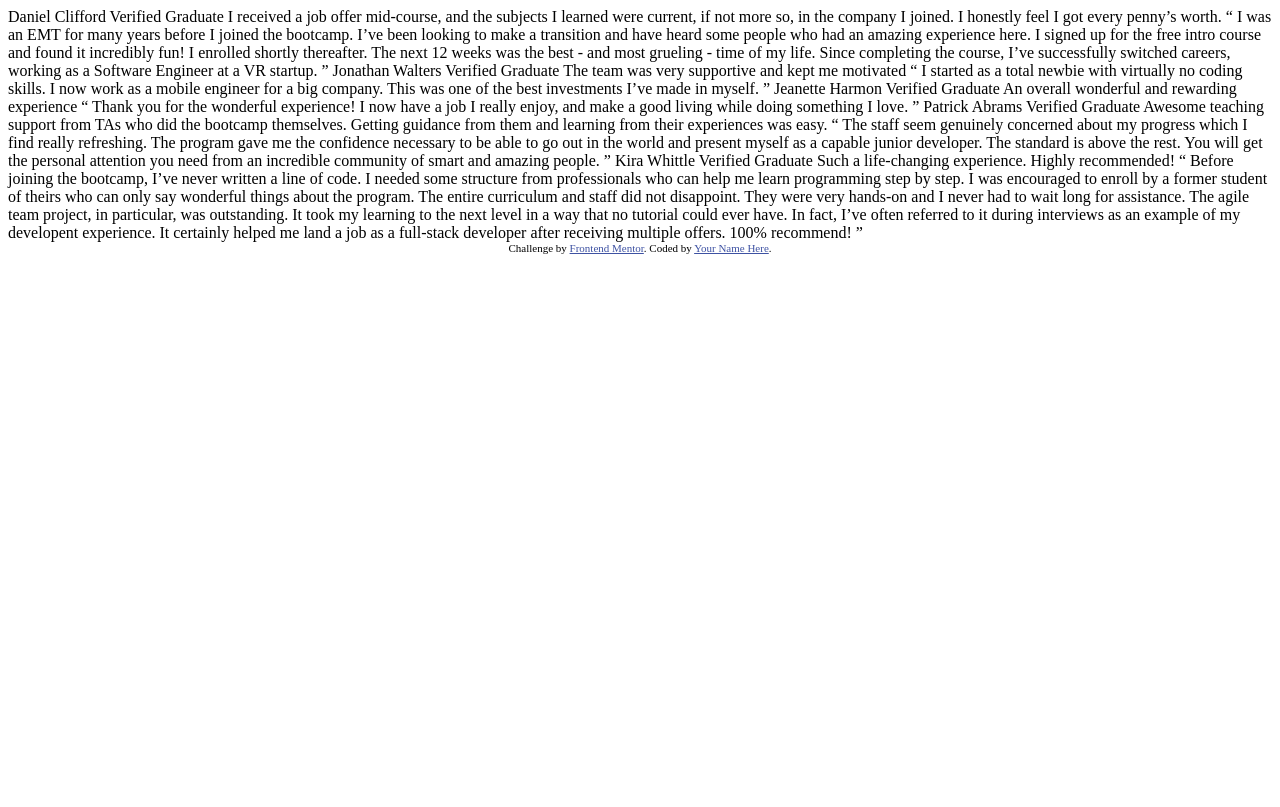
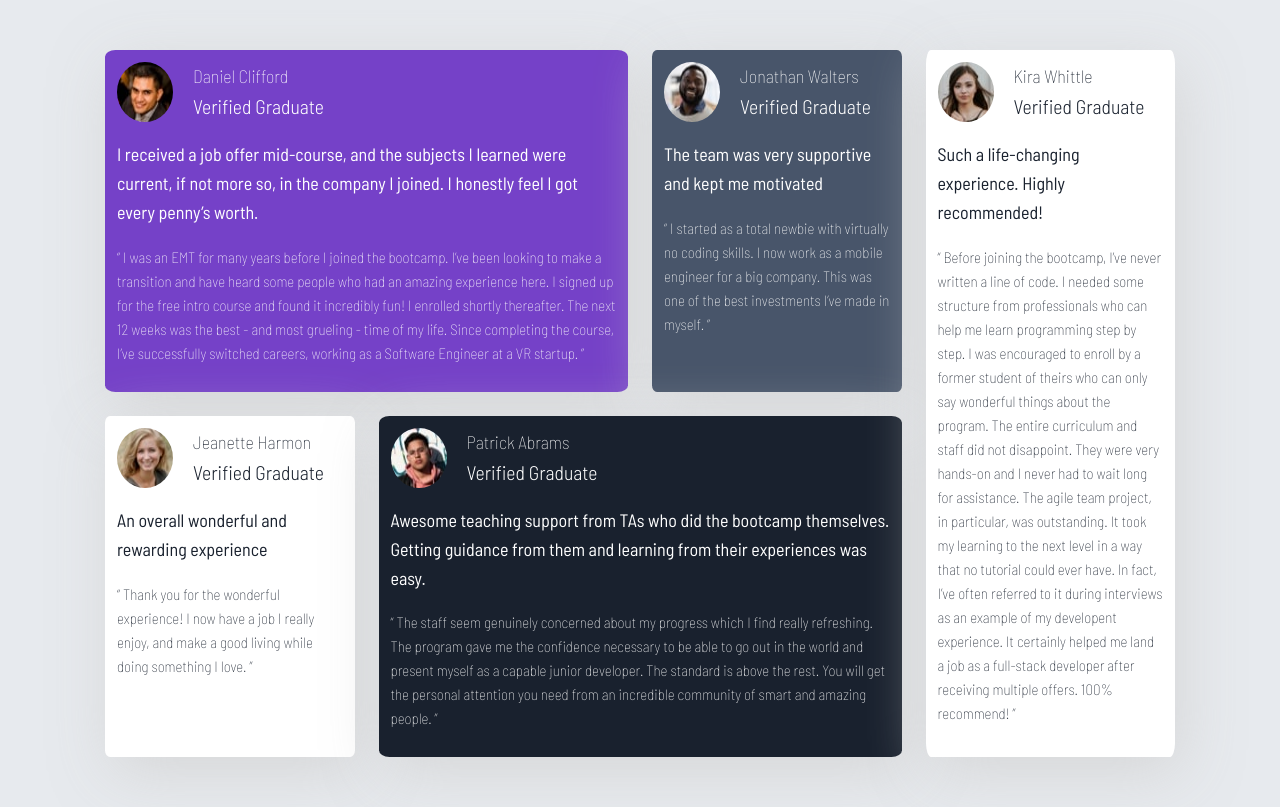
Before and after one commit to Aleji0309/proyectaTestimonialGridSection, a plain HTML site: page index.html in a window 1280 px wide. Drawn offline with Linux system fonts and the light colour scheme.

Commit message:
Sytles Finished

```diff
--- a/index.html
+++ b/index.html
@@ -1,64 +1,144 @@
 <!DOCTYPE html>
 <html lang="en">
+
 <head>
   <meta charset="UTF-8">
-  <meta name="viewport" content="width=device-width, initial-scale=1.0"> <!-- displays site properly based on user's device -->
+  <meta name="viewport" content="width=device-width, initial-scale=1.0">
+  <!-- displays site properly based on user's device -->
 
   <link rel="icon" type="image/png" sizes="32x32" href="./images/favicon-32x32.png">
 
-  <title>Frontend Mentor | [Challenge Name Here]</title>
+  <title>Frontend Mentor Testimonial Section</title>
 
-  <!-- Feel free to remove these styles or customise in your own stylesheet 👍 -->
-  <style>
-    .attribution { font-size: 11px; text-align: center; }
-    .attribution a { color: hsl(228, 45%, 44%); }
-  </style>
+  <link rel="stylesheet" href="./styles/normalize.css">
+  <link rel="stylesheet" href="./styles/style.css">
+
+  <link rel="preconnect" href="https://fonts.googleapis.com">
+  <link rel="preconnect" href="https://fonts.gstatic.com" crossorigin>
+  <link
+    href="https://fonts.googleapis.com/css2?family=Barlow+Semi+Condensed:ital,wght@0,100;0,200;0,300;0,400;0,500;0,600;0,700;0,800;0,900;1,100;1,200;1,300;1,400;1,500;1,600;1,700;1,800;1,900&display=swap"
+    rel="stylesheet">
+
 </head>
+
 <body>
-  Daniel Clifford
-  Verified Graduate
 
-  I received a job offer mid-course, and the subjects I learned were current, if not more so,
+  <section class="main">
+    <div class="testimonial-grid">
+
+      <div class="testimonial-card purple-card">
+        <div class="testimonial-content">
+          <img src="/images/image-daniel.jpg" alt="Pofile">
+          <div class="personal-info">
+            <h3 class="name"> Daniel Clifford</h3>
+            <h4 class="position">Verified Graduate</h4>
+          </div>
+        </div>
+
+        <div class="testimonial-description">
+          <p class="testimonial-text">I received a job offer mid-course, and the subjects I learned were current, if not
+            more so,
             in the company I joined. I honestly feel I got every penny’s worth.
+          </p>
 
+          <p class="testimonial-quote">
             “ I was an EMT for many years before I joined the bootcamp. I’ve been looking to make a
             transition and have heard some people who had an amazing experience here. I signed up
             for the free intro course and found it incredibly fun! I enrolled shortly thereafter.
             The next 12 weeks was the best - and most grueling - time of my life. Since completing
             the course, I’ve successfully switched careers, working as a Software Engineer at a VR startup. ”
+          </p>
+        </div>
+      </div>
 
-  Jonathan Walters
-  Verified Graduate
 
-  The team was very supportive and kept me motivated
+      <div class="testimonial-card grey-card">
 
+        <div class="testimonial-content">
+          <img src="/images/image-jonathan.jpg" alt="Pofile">
+          <div class="personal-info">
+            <h3 class="name"> Jonathan Walters</h3>
+            <h4 class="position">Verified Graduate</h4>
+          </div>
+
+        </div>
+
+        <div class="testimonial-description">
+          <p class="testimonial-text"> The team was very supportive and kept me motivated
+          </p>
+
+          <p class="testimonial-quote">
             “ I started as a total newbie with virtually no coding skills. I now work as a mobile engineer
             for a big company. This was one of the best investments I’ve made in myself. ”
+          </p>
+        </div>
+      </div>
 
-  Jeanette Harmon
-  Verified Graduate
+      <div class="testimonial-card white-card">
 
-  An overall wonderful and rewarding experience
+        <div class="testimonial-content">
+          <img src="/images/image-jeanette.jpg" alt="Pofile">
 
+          <div class="personal-info">
+            <h3 class="name"> Jeanette Harmon</h3>
+            <h4 class="position">Verified Graduate</h4>
+
+          </div>
+        </div>
+
+        <div class="testimonial-description">
+          <p class="testimonial-text"> An overall wonderful and rewarding experience
+          </p>
+
+          <p class="testimonial-quote">
             “ Thank you for the wonderful experience! I now have a job I really enjoy, and make a good living
             while doing something I love. ”
+          </p>
+        </div>
+      </div>
 
-  Patrick Abrams
-  Verified Graduate
+      <div class="testimonial-card dark-blue-card">
+        <div class="testimonial-content">
+          <img src="/images/image-patrick.jpg" alt="Pofile">
+          <div class="personal-info">
+            <h3 class="name"> Patrick Abrams</h3>
+            <h4 class="position">Verified Graduate</h4>
+          </div>
+        </div>
 
-  Awesome teaching support from TAs who did the bootcamp themselves. Getting guidance from them and
+        <div class="testimonial-description">
+          <p class="testimonial-text"> Awesome teaching support from TAs who did the bootcamp themselves. Getting
+            guidance from them and
             learning from their experiences was easy.
+          </p>
+
+          <p class="testimonial-quote">
 
             “ The staff seem genuinely concerned about my progress which I find really refreshing. The program
             gave me the confidence necessary to be able to go out in the world and present myself as a capable
             junior developer. The standard is above the rest. You will get the personal attention you need from
             an incredible community of smart and amazing people. ”
+          </p>
+        </div>
+      </div>
 
-  Kira Whittle
-  Verified Graduate
+      <div class="testimonial-card white-card">
 
-  Such a life-changing experience. Highly recommended!
+        <div class="testimonial-content">
+          <img src="/images/image-kira.jpg" alt="Pofile">
+          <div class="personal-info">
+            <h3 class="name"> Kira Whittle</h3>
+            <h4 class="position">Verified Graduate</h4>
 
+          </div>
+        </div>
+
+        <div class="testimonial-description">
+          <p class="testimonial-text"> Such a life-changing experience. Highly recommended!
+
+          </p>
+
+          <p class="testimonial-quote">
             “ Before joining the bootcamp, I’ve never written a line of code. I needed some structure from
             professionals who can help me learn programming step by step. I was encouraged to enroll by a former
             student of theirs who can only say wonderful things about the program. The entire curriculum and staff
@@ -67,10 +147,13 @@
             could ever have. In fact, I’ve often referred to it during interviews as an example of my developent
             experience. It certainly helped me land a job as a full-stack developer after receiving multiple offers.
             100% recommend! ”
+          </p>
+        </div>
+      </div>
 
-  <div class="attribution">
-    Challenge by <a href="https://www.frontendmentor.io?ref=challenge" target="_blank">Frontend Mentor</a>.
-    Coded by <a href="#">Your Name Here</a>.
     </div>
+  </section>
+
 </body>
+
 </html>
--- /dev/null
+++ b/styles/style.css
@@ -0,0 +1,154 @@
+:root {
+    --font-family: "Barlow Semi Condensed", sans-serif;
+    --font-young: "Young", sans-serif;
+    /* Neutral */
+    --white: hsl(0, 0%, 100%);
+    --grey-100: hsl(214, 17%, 92%);
+    --grey-200: hsl(0, 0%, 81%);
+    --grey-400: hsl(224, 10%, 45%);
+    --grey-500: hsl(217, 19%, 35%);
+    --dark-blue: hsl(219, 29%, 14%);
+    --black: hsl(0, 0%, 7%);
+
+    /* Primary */
+    --purple-50: hsl(260, 100%, 95%);
+    --purple-300: hsl(264, 82%, 80%);
+    --purple-500: hsl(263, 55%, 52%);
+
+    /* Body Copy
+       Font size: 13px
+
+       Font
+       Family: 'Barlow Semi Condensed' (https://fonts.google.com/specimen/Barlow+Semi+Condensed)
+       Weights: 500, 600
+    */
+}
+
+/* Eliminar el modelo caja de css para medidas */
+
+html {
+    font-size: 62.5%;
+    box-sizing: border-box;
+}
+
+*,
+*:before,
+*:after {
+    box-sizing: inherit;
+}
+
+body {
+    background-color: var(--grey-100);
+    font-family: var(--font-family);
+    line-height: 1.6;
+}
+
+.main {
+    max-width: 1110px;
+    margin: 0 auto;
+    padding: 5rem 2rem;
+}
+
+.testimonial-grid {
+    display: grid;
+    grid-template-columns: repeat(4, 1fr);
+    gap: 24px;
+
+}
+
+.testimonial-card {
+    padding: 1.2rem;
+    align-items: center;
+    border-radius: 2%;
+    box-shadow: 6px 15px 62px 0px rgba(209, 209, 209, 0.81);
+    -webkit-box-shadow: 6px 15px 62px 0px rgba(209, 209, 209, 0.81);
+    -moz-box-shadow: 6px 15px 62px 0px rgba(209, 209, 209, 0.81);
+}
+
+.testimonial-card img {
+    border-radius: 50%;
+}
+
+.testimonial-content {
+    display: flex;
+    gap: 2rem;
+
+}
+
+.personal-info .name {
+    font-size: 1.8rem;
+    font-weight: 100;
+    margin: 0;
+}
+
+.personal-info .position {
+    font-size: 1.97rem;
+    font-weight: 300;
+    margin: 0;
+}
+
+.testimonial-text {
+    font-size: 1.8rem;
+}
+
+.testimonial-quote {
+    font-size: 1.5rem;
+    font-weight: 100;
+}
+
+.purple-card {
+    grid-column: 1 / span 2;
+}
+
+.grey-card {
+    grid-column: 3;
+}
+
+.dark-blue-card {
+    grid-column: 2 / span 2;
+}
+
+.testimonial-card:last-child {
+    grid-column: 4;
+    grid-row: 1 / span 2;
+}
+
+
+.purple-card {
+    background-color: var(--purple-500);
+    color: var(--white);
+}
+
+.grey-card {
+    background-color: var(--grey-500);
+    color: var(--white);
+}
+
+
+.white-card {
+    background-color: var(--white);
+    color: var(--dark-blue);
+}
+
+.dark-blue-card {
+    background-color: var(--dark-blue);
+    color: var(--white);
+}
+
+
+
+
+/* Media Queries */
+
+/*Celular*/
+@media (max-width: 600px) {
+    .testimonial-grid {
+        grid-template-columns: 1fr;
+    }
+
+
+    .testimonial-card {
+        grid-column: auto !important;
+        grid-row: auto !important;
+    }
+}
```
Also changed, not shown: styles/normalize.css (added), 1 other file. Lines whose indentation alone changed are shown as unchanged.
